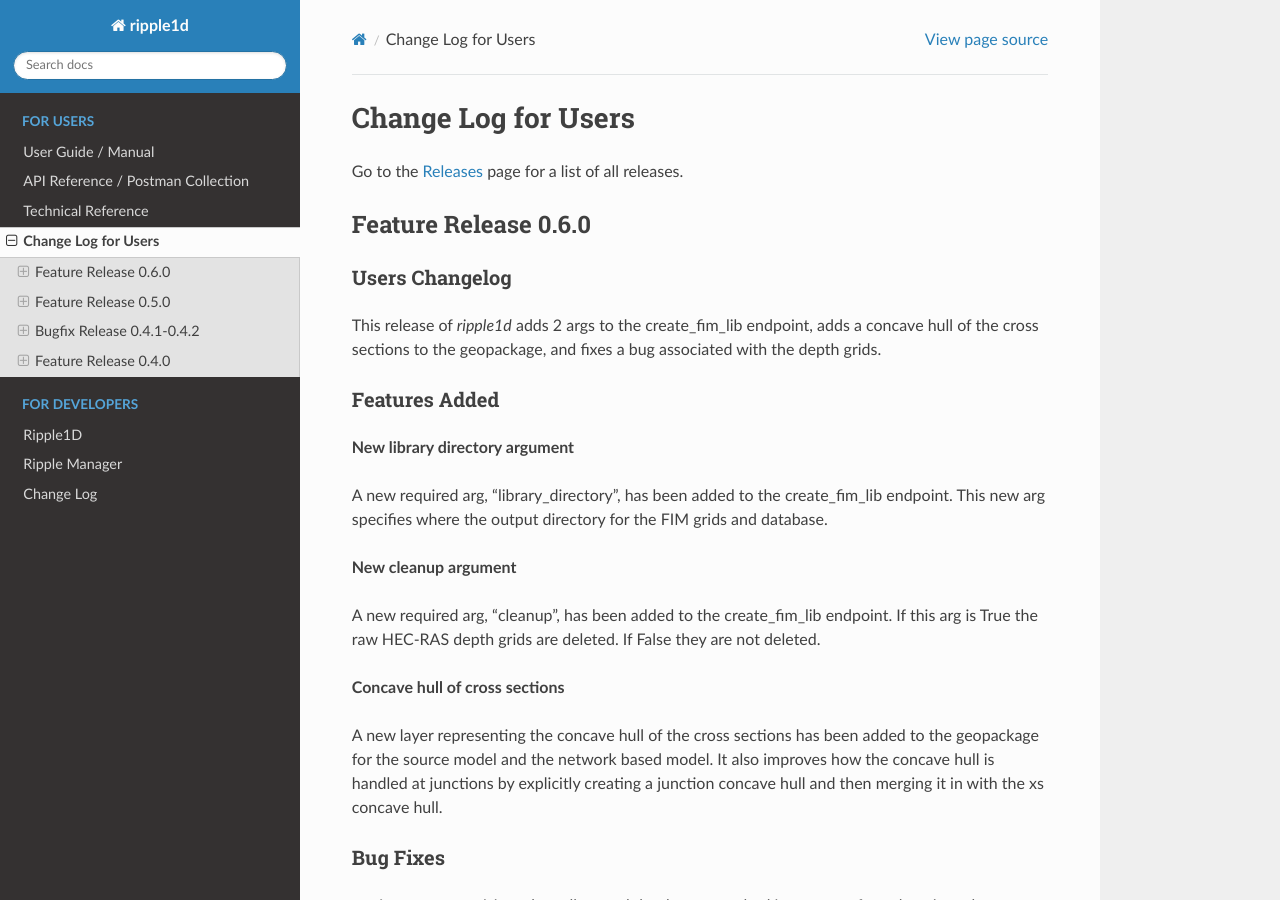
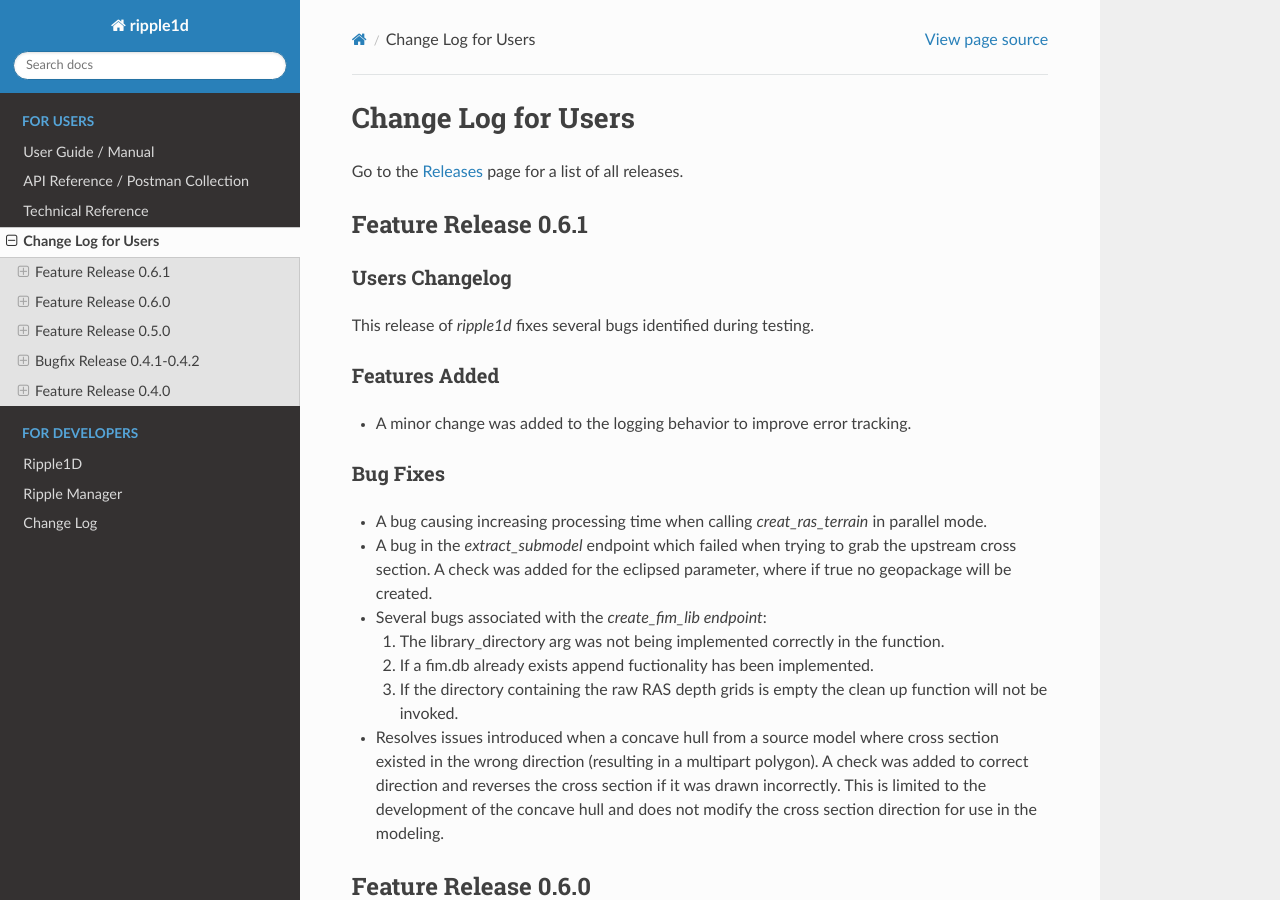
Before and after one commit to Dewberry/ripple1d, a Sphinx documentation site: the page built from docs/users_change_log.rst, in a window 1280 px wide and 900 px high. Built offline with Sphinx 7.4.7 and the Read the Docs theme 2.0.0, drawn with Linux system fonts in a browser that asks for light colours; pages that are not in the unit, such as notebooks, are missing from menus.

Commit message:
update users change_log and api ref docs

```diff
--- a/docs/api_reference.rst
+++ b/docs/api_reference.rst
@@ -3,7 +3,7 @@
 
 For reference and documentation of the API, please open the postman collection for the version of ripple1d
 
-`v0.6.0: <https://github.com/Dewberry/ripple1d/blob/4fe2488f9d73aec08121a5c3034bf2445d0258e6/ripple1d/api/postman_collection.json>`_ This beta version contains new args for the create_fim_lib endpoint:
+`v0.6.0-v0.6.1: <https://github.com/Dewberry/ripple1d/blob/4fe2488f9d73aec08121a5c3034bf2445d0258e6/ripple1d/api/postman_collection.json>`_ This beta version contains new args for the create_fim_lib endpoint:
  - `library_directory`: Specifies the output directory for the FIM grids and database.
  - `cleanup`: Boolean indicating if the ras HEC-RAS output grids should be deleted or not.
 
--- a/docs/users_change_log.rst
+++ b/docs/users_change_log.rst
@@ -2,6 +2,28 @@
 =====================
 
 Go to the `Releases <https://github.com/Dewberry/ripple1d/releases.html>`_  page for a list of all releases.
+
+Feature Release 0.6.1
+~~~~~~~~~~~~~~~~~~~~~
+
+Users Changelog
+----------------
+This release of `ripple1d` fixes several bugs identified during testing.
+
+Features Added
+----------------
+- A minor change was added to the logging behavior to improve error tracking.
+
+Bug Fixes
+----------
+- A bug causing increasing processing time when calling `creat_ras_terrain` in parallel mode.
+- A bug in the `extract_submodel` endpoint which failed when trying to grab the upstream cross section. A check was added for the eclipsed parameter, where if true no geopackage will be created.
+- Several bugs associated with the `create_fim_lib endpoint`:
+
+  1. The library_directory arg was not being implemented correctly in the function.
+  2. If a fim.db already exists append fuctionality has been implemented.
+  3. If the directory containing the raw RAS depth grids is empty the clean up function will not be invoked.
+- Resolves issues introduced when a concave hull from a source model where cross section existed in the wrong direction (resulting in a multipart polygon). A check was added to correct direction and reverses the cross section if it was drawn incorrectly. This is limited to the development of the concave hull and does not modify the cross section direction for use in the modeling.
 
 Feature Release 0.6.0
 ~~~~~~~~~~~~~~~~~~~~~
```
